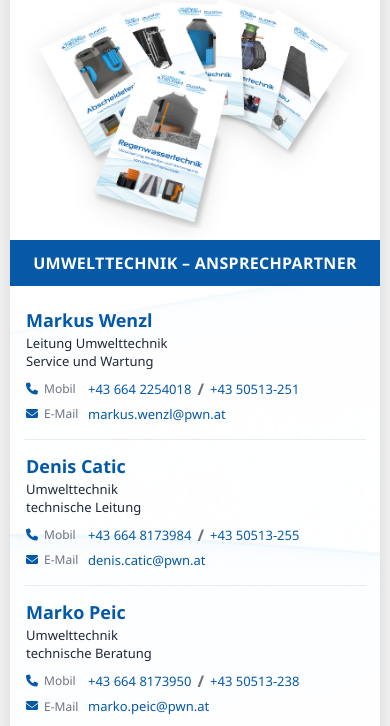
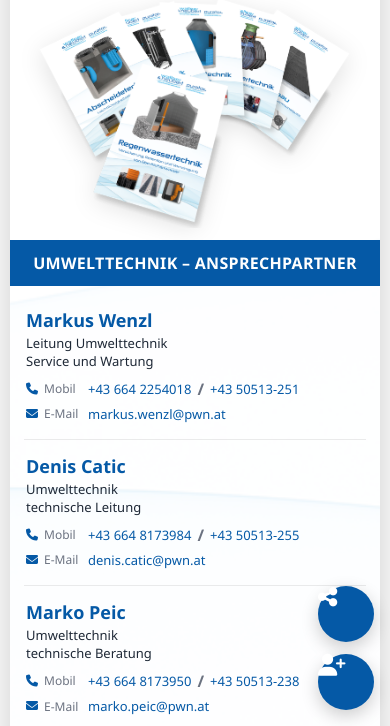
Before and after one commit to 00pwn/contact-planerordner, a plain HTML site: page Visitenkarte_Website_Planerordner/index.html in a window 390 px wide. Shown: the part 118-844 px from the top of the page. Drawn offline with Linux system fonts and the light colour scheme.

Commit message:
Update style.css

```diff
--- a/Visitenkarte_Website_Planerordner/style.css
+++ b/Visitenkarte_Website_Planerordner/style.css
@@ -164,37 +164,48 @@
 .link-muted:hover{ text-decoration: underline; }
 .sep{ color:#6b7280; }
 
-/* ==== Floating Buttons fixiert (Viewport) ==== */
+/* === Floating-Buttons: immer sichtbar, rechts mittig === */
 .floating-buttons{
-  position: fixed;
-  right: 16px;
-  top: 50%;
-  transform: translateY(-50%);
+  position: fixed !important;   /* fix am Viewport, nicht in der Karte */
+  right: 16px !important;
+  top: 50% !important;
+  transform: translateY(-50%) !important;
   display: flex;
   flex-direction: column;
   gap: 12px;
-  z-index: 9999;
-  pointer-events: none;      /* Container klick-durchlässig */
+  z-index: 9999;                /* über allem */
+  pointer-events: none;         /* Container klick-durchlässig */
 }
-.floating-buttons .fab-menu{ pointer-events: auto; }
 
-/* runder Haupt-Button */
-.fab{
+/* jedes Menü wieder klickbar machen */
+.floating-buttons .fab-menu{
+  pointer-events: auto;
+  position: relative;
+}
+
+/* Summary-Button (ohne Dreieck) */
+.fab {
   width: 56px;
   height: 56px;
   border-radius: 50%;
   display: grid;
   place-items: center;
-  background: var(--blue-dark);
-  color:#fff;
+  background: #0559a6;          /* euer Dunkelblau */
+  color: #fff;                  /* weißes Icon/Text */
+  font-weight: 700;             /* fett – falls Text */
   font-size: 22px;
   border: none;
   box-shadow: 0 6px 18px rgba(0,0,0,.2);
   cursor: pointer;
 }
+.fab:hover { filter: brightness(1.1); }
+.fab:focus { outline: 2px solid rgba(5,89,166,.35); outline-offset: 2px; }
 
-/* aufklappendes Menü */
-.fab-menu{ position: relative; }
+/* Standard-Dreieck bei <summary> ausblenden */
+.fab::-webkit-details-marker { display: none; }
+.fab { list-style: none; }
+
+/* aufgeklapptes Menü – klappt nach links auf */
 .fab-menu > .menu{
   position: absolute;
   right: calc(100% + 10px);
@@ -206,10 +217,11 @@
   box-shadow: 0 12px 28px rgba(0,0,0,.18);
   padding: 10px;
   display: none;
+  z-index: 10000;
 }
-.fab-menu[open] > .menu{ display: block; }
+.fab-menu[open] > .menu { display: block; }
 
-/* Zeilen im Teilen-Menü */
+/* Zeilen im Teilen-Menü (blauer Button rechts) */
 .share-row{
   display:flex;
   align-items:center;
@@ -219,9 +231,9 @@
 }
 .contact-name{ font-weight:600; }
 .btn-share-blue{
-  background: var(--blue-dark);
+  background:#0559a6;
   color:#fff;
-  font-weight:700;
+  font-weight:700;              /* fett */
   text-decoration:none;
   padding:8px 12px;
   border-radius:8px;
@@ -234,13 +246,13 @@
   padding:8px 6px;
 }
 
-/* Mobile: Buttons nach unten rechts */
+/* Mobile: unten rechts statt mittig */
 @media (max-width: 680px){
   .floating-buttons{
-    top: auto;
-    transform: none;
-    bottom: 16px;
-    right: 16px;
+    top: auto !important;
+    transform: none !important;
+    bottom: 16px !important;
+    right: 16px !important;
   }
   .fab-menu > .menu{
     right: 0;
```
